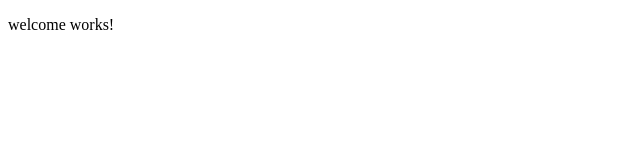
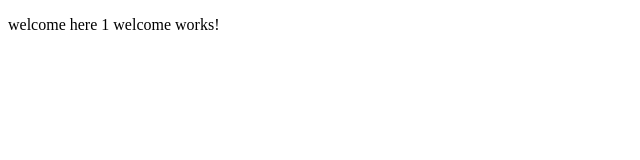
Before and after one commit to yasiruPadmasiri/angular_java_springboot, an Angular app in the folder frontend/todo/: page /welcome/1 in a window 1280 px wide. Shown: the top 160 px of the page, without its empty margins (0-640 px from the left). Built offline with nearby package versions, Linux system fonts and the light colour scheme.

Commit message:
paramiter pass

```diff
--- a/frontend/todo/src/app/welcome/welcome.component.html
+++ b/frontend/todo/src/app/welcome/welcome.component.html
@@ -1 +1 @@
-<p>welcome works!</p>
+<p> welcome here {{name}} welcome works!</p>
--- a/frontend/todo/src/app/welcome/welcome.component.ts
+++ b/frontend/todo/src/app/welcome/welcome.component.ts
@@ -10,11 +10,13 @@ import {AppComponent} from '../app.component';
 })
 export class WelcomeComponent implements OnInit {
 
+  name=''
   constructor(private route:ActivatedRoute) { }
 
   ngOnInit() {
 
     console.log (this.route.snapshot.params['name'])
+   this.name= this.route.snapshot.params['name']
   }
 
 }
```
